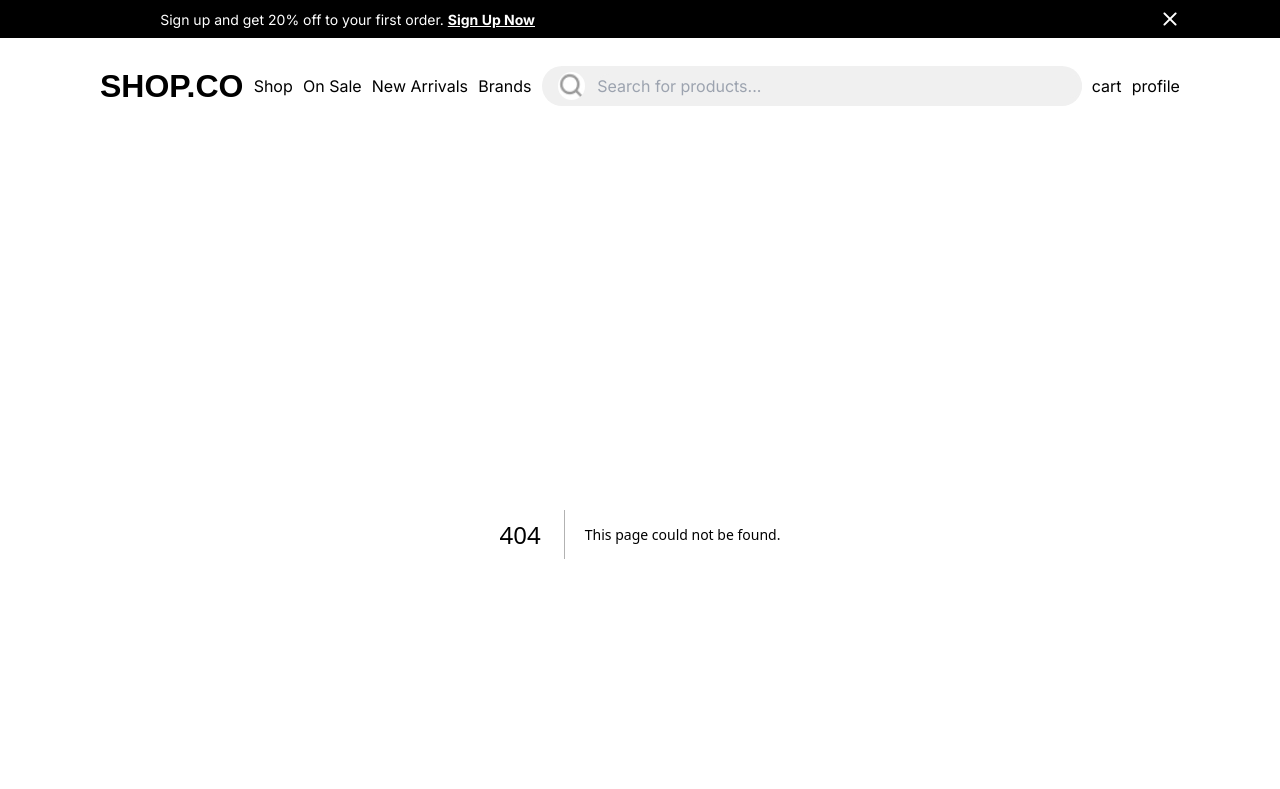
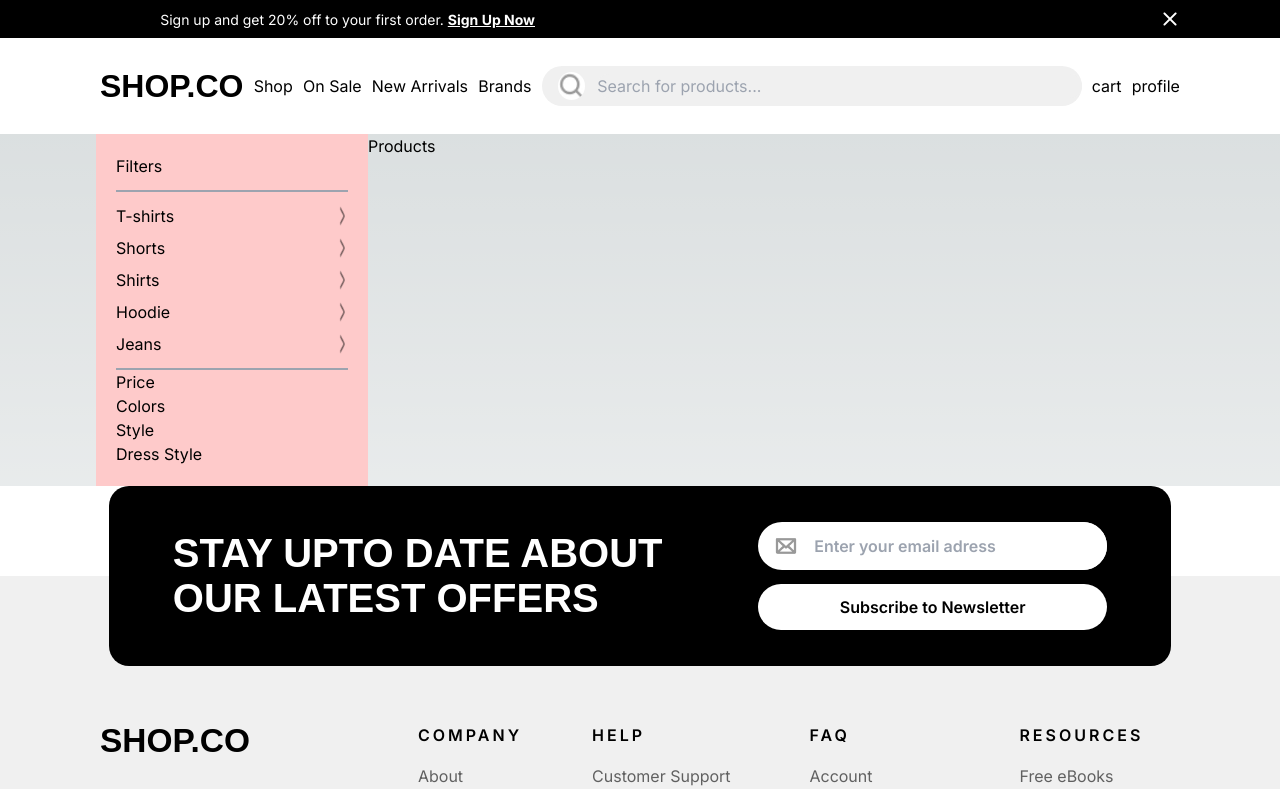
Before and after one commit to DACASINMIKKO/nextjs-ecommerce-practice, a Next.js app: page /products in a window 1280 px wide. Before the commit this address had no page. Shown: the top 789 px of the page. Built offline with nearby package versions, Linux system fonts and the light colour scheme.

Commit message:
initial commit for products page

```diff
--- /dev/null
+++ b/app/products/page.jsx
@@ -0,0 +1,13 @@
+import FilterSidebar from "@/components/filter-sidebar/FilterSidebar";
+import React from "react";
+
+const Products = () => {
+  return (
+    <div className="px-24 flex">
+      <FilterSidebar />
+      Products
+    </div>
+  );
+};
+
+export default Products;
--- a/components/advertisement-navbar/AdsNavbar.jsx
+++ b/components/advertisement-navbar/AdsNavbar.jsx
@@ -2,7 +2,7 @@ import Link from "next/link";
 import React from "react";
 import styles from "./AdsNavbar.module.css";
 import Image from "next/image";
-import closeButton from '../../public/Frame.png'
+import closeButton from "../../public/Frame.png";
 
 const AdsNavbar = () => {
   return (
--- /dev/null
+++ b/components/filter-sidebar/FilterSidebar.jsx
@@ -0,0 +1,42 @@
+import React from "react";
+import Image from "next/image";
+import greaterThanSymbol from "../../public/greaterThanSymbol.png";
+
+const FilterSidebar = () => {
+  const filtersItem = [
+    { name: "T-shirts" },
+    { name: "Shorts" },
+    { name: "Shirts" },
+    { name: "Hoodie" },
+    { name: "Jeans" },
+  ];
+  return (
+    <div className="p-5 w-1/4 bg-red-200 flex flex-col justify-between">
+      <div>
+        <div className="mb-3">Filters</div>
+        <div className="flex flex-col py-3 border-y-2 border-gray-400 gap-2">
+          {filtersItem.map((item) => (
+            <div
+              className="flex justify-between align-middle cursor-pointer"
+              key={item.name}
+            >
+              {item.name}
+              <Image
+                src={greaterThanSymbol}
+                width={12}
+                height={12}
+                alt="greaterThanSymbol"
+              />
+            </div>
+          ))}
+        </div>
+      </div>
+      <div>Price</div>
+      <div>Colors</div>
+      <div>Style</div>
+      <div>Dress Style</div>
+    </div>
+  );
+};
+
+export default FilterSidebar;
--- /dev/null
+++ b/components/test/Test.jsx
@@ -0,0 +1,12 @@
+import React from "react";
+
+const Test = () => {
+  return (
+    <div>
+      <div>asd</div>
+      <div>asdasd</div>
+    </div>
+  );
+};
+
+export default Test;
--- a/package.json
+++ b/package.json
@@ -12,6 +12,7 @@
   "dependencies": {
     "autoprefixer": "10.4.15",
     "axios": "^1.5.0",
+    "json-server": "^0.17.3",
     "next": "13.4.19",
     "postcss": "8.4.28",
     "react": "18.2.0",
```
Also changed, not shown: public/greaterThanSymbol.png (added), 1 other file (tests, documents, lock files or other folders).
